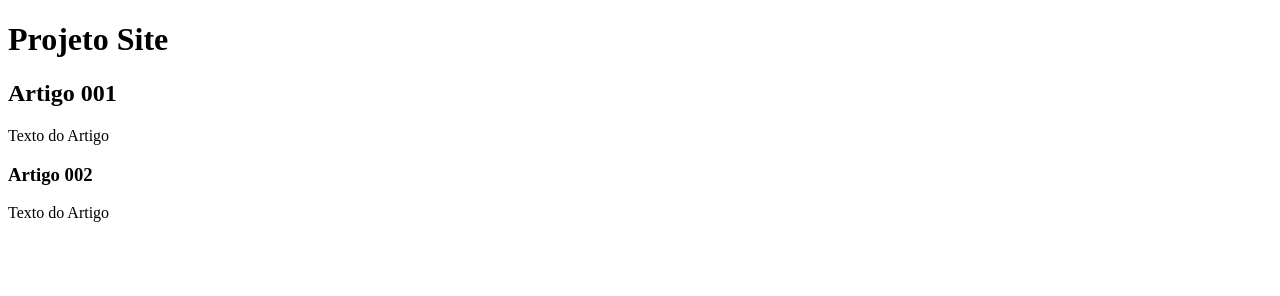
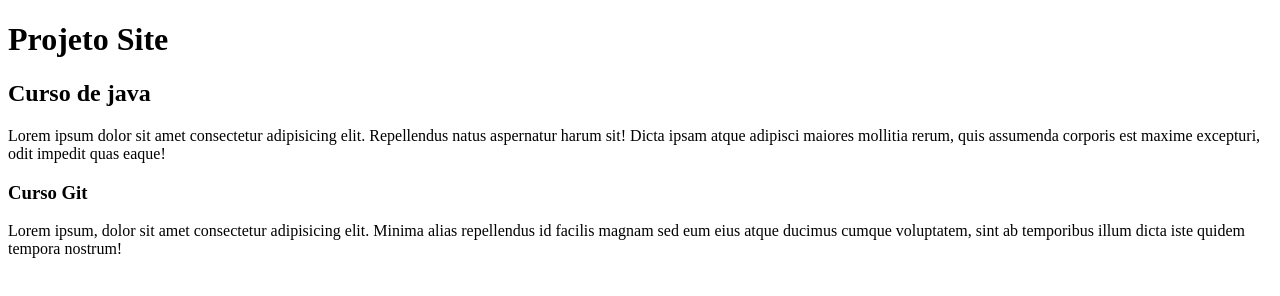
Before and after one commit to cbjrchorao1313-dev/Projeto-java, a plain HTML site: page index.html in a window 1280 px wide. Drawn offline with Linux system fonts and the light colour scheme.

Commit message:
Add o conteúdo

```diff
--- a/index.html
+++ b/index.html
@@ -11,12 +11,12 @@
             <h1>Projeto Site</h1>
         </head>
         <article>
-            <h2>Artigo 001</h2>
-            <p>Texto do Artigo</p>
+            <h2>Curso de java</h2>
+            <p>Lorem ipsum dolor sit amet consectetur adipisicing elit. Repellendus natus aspernatur harum sit! Dicta ipsam atque adipisci maiores mollitia rerum, quis assumenda corporis est maxime excepturi, odit impedit quas eaque!</p>
         </article>
         <article>
-            <h3>Artigo 002</h3>
-            <p>Texto do Artigo</p>
+            <h3>Curso Git</h3>
+            <p>Lorem ipsum, dolor sit amet consectetur adipisicing elit. Minima alias repellendus id facilis magnam sed eum eius atque ducimus cumque voluptatem, sint ab temporibus illum dicta iste quidem tempora nostrum!</p>
         </article>
     </main>
 </body>
```
